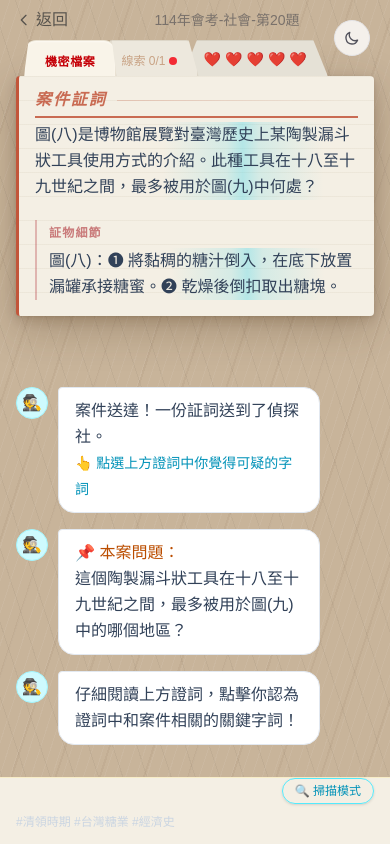
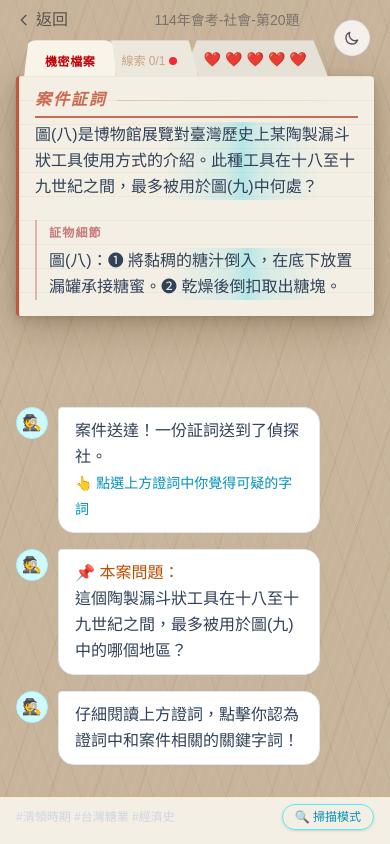
Before and after one commit to gurry0927/EDTechWeb, a Next.js app in the folder web/: page /question-detective in a window 390 px wide. Both pictures are taken after a click on the button 195 px from the left and 285 px from the top of the page. Built offline with nearby package versions, Linux system fonts and the light colour scheme.

Commit message:
refactor: consolidate footer from 3 rows to max 2 rows for mobile

```diff
--- a/web/src/components/question-detective/DetectivePlayer.tsx
+++ b/web/src/components/question-detective/DetectivePlayer.tsx
@@ -735,26 +735,23 @@ export function DetectivePlayer({ question, onBack }: Props) {
         </div>
       </main>
 
-      {/* Fixed bottom bar */}
+      {/* Fixed bottom bar — 最多 2 列：推理按鈕(條件) + 底列(hashtags + 掃描/回題庫) */}
       <footer className="shrink-0 border-t border-amber-200/30 dark:border-white/10" style={{ backgroundColor: 'var(--det-paper)', paddingBottom: 'max(8px, env(safe-area-inset-bottom))' }}>
-        {phase === 'clue' && foundClues.size > 0 && (
-          <div className="px-4 py-2.5 flex justify-center">
-            {allCriticalFound || clueLocked ? (
-              <button onClick={enterReasoning} className="px-6 py-2.5 rounded-full text-base font-medium bg-cyan-600 text-white hover:bg-cyan-500 shadow-md transition-all">
-                {allCriticalFound ? DIALOGUE.clueReady : DIALOGUE.clueForceAdvance}
-              </button>
-            ) : (
-              <span className="text-sm text-slate-400 dark:text-white/35">{DIALOGUE.clueHintMore}</span>
-            )}
+        {phase === 'clue' && foundClues.size > 0 && (allCriticalFound || clueLocked) && (
+          <div className="px-4 pt-1.5 pb-1 flex justify-center">
+            <button onClick={enterReasoning} className="px-4 py-1.5 rounded-full text-sm font-medium bg-cyan-600 text-white hover:bg-cyan-500 shadow-sm transition-all active:scale-95">
+              {allCriticalFound ? DIALOGUE.clueReady : DIALOGUE.clueForceAdvance}
+            </button>
           </div>
         )}
 
-        {phase === 'clue' && !clueLocked && (
-          <div className="px-4 pb-1 flex justify-end">
+        <div className="px-4 py-1.5 flex items-center justify-between gap-2">
+          <span className="text-xs text-slate-300 dark:text-white/20 truncate">{question.tags.slice(0, 3).map(t => `#${t}`).join(' ')}</span>
+          {phase === 'clue' && !clueLocked && (
             <button
               disabled={scanOnCooldown}
               onClick={() => { setActiveScanning(true); showToast(DIALOGUE.scanActivate); if (!hasEverTapped) resetIdleTimer(true); }}
-              className={`text-xs flex items-center gap-1 px-3 py-1 rounded-full border transition-all
+              className={`text-xs flex items-center gap-1 px-3 py-1 rounded-full border transition-all shrink-0
                 ${scanOnCooldown
                   ? 'border-slate-200 dark:border-white/10 text-slate-300 dark:text-white/20 cursor-not-allowed'
                   : 'border-cyan-300 dark:border-cyan-700/40 text-cyan-600 dark:text-cyan-400 hover:bg-cyan-50 dark:hover:bg-cyan-900/10 shadow-sm active:scale-95'
@@ -762,12 +759,8 @@ export function DetectivePlayer({ question, onBack }: Props) {
             >
               🔍 {scanOnCooldown ? DIALOGUE.scanCooldownMsg : '掃描模式'}
             </button>
-          </div>
-        )}
-
-        <div className="px-4 py-1.5 flex items-center justify-between">
-          <span className="text-xs text-slate-300 dark:text-white/20">{question.tags.slice(0, 3).map(t => `#${t}`).join(' ')}</span>
-          {phase === 'solution' && <button onClick={onBack} className="text-sm text-slate-500 dark:text-white/50 hover:text-slate-700 dark:hover:text-white/70">回到題庫</button>}
+          )}
+          {phase === 'solution' && <button onClick={onBack} className="text-sm text-slate-500 dark:text-white/50 hover:text-slate-700 dark:hover:text-white/70 shrink-0">回到題庫</button>}
         </div>
       </footer>
 
```
